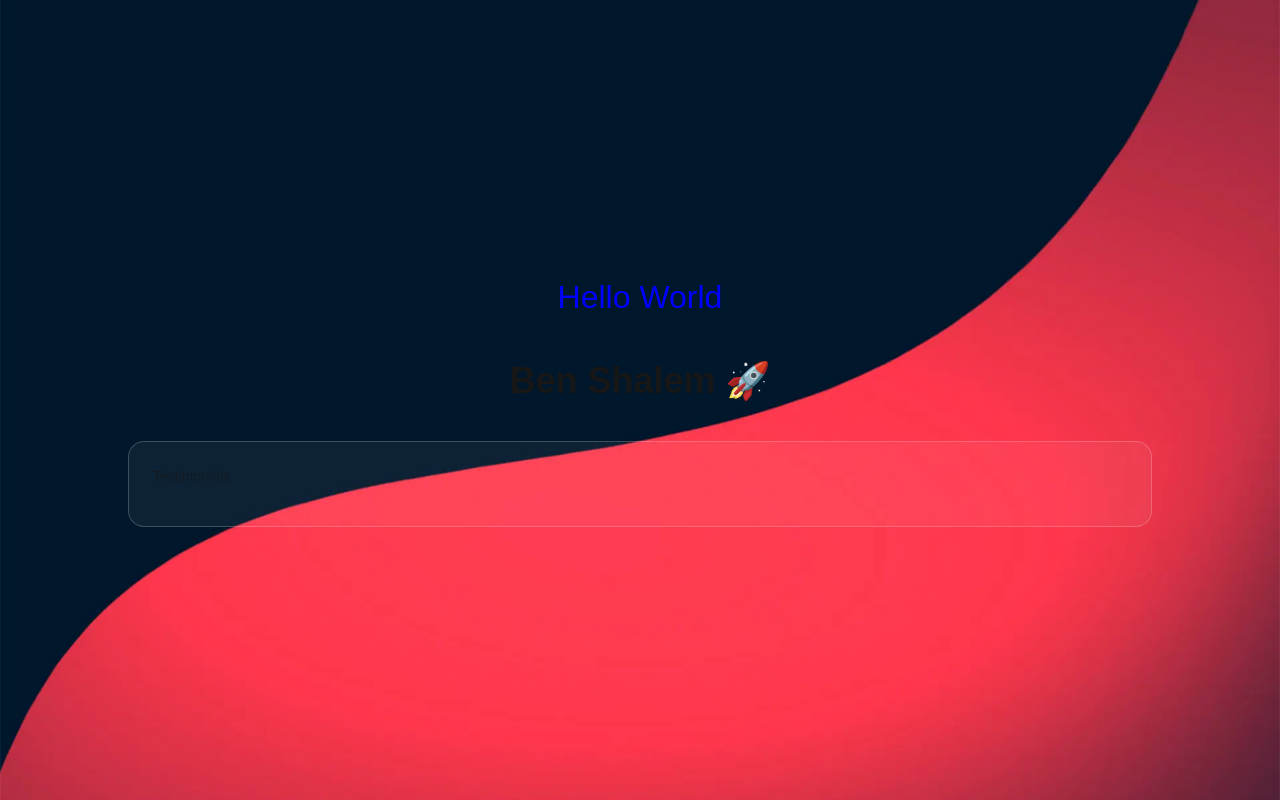
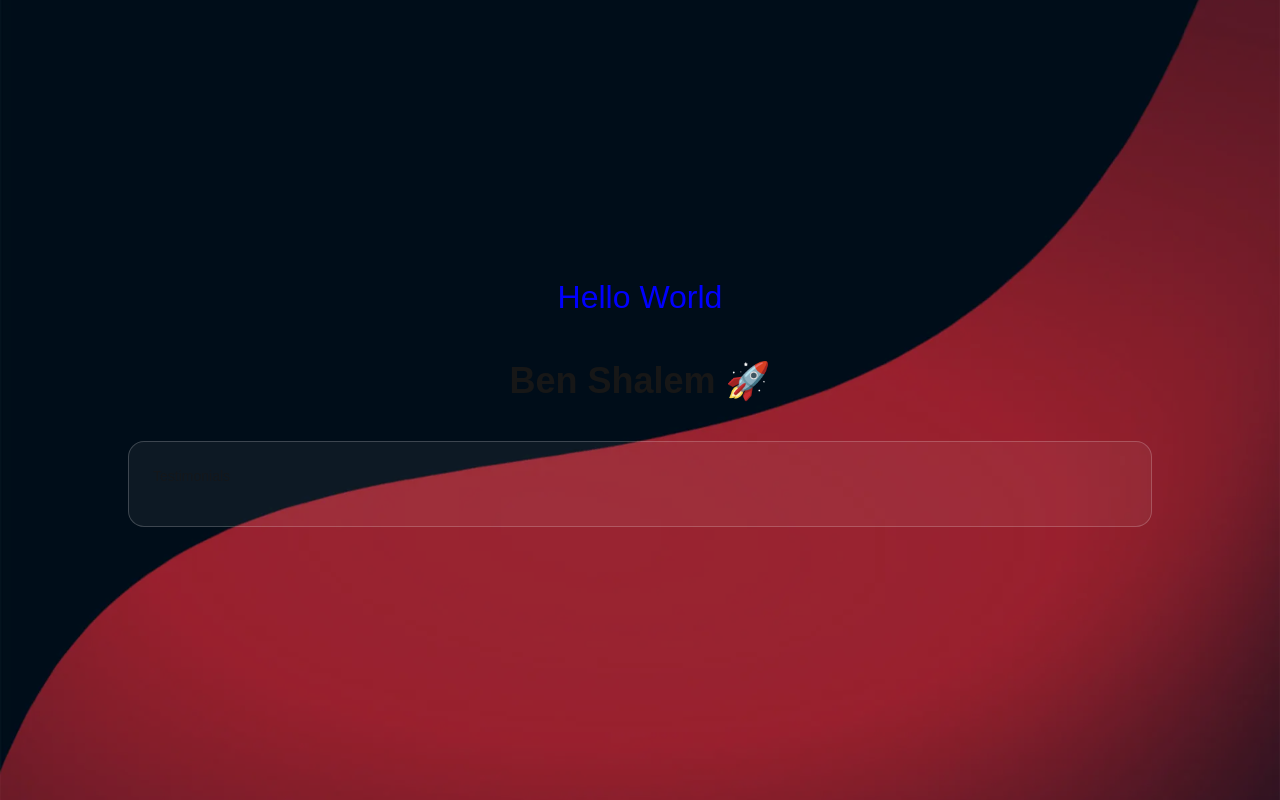
Before and after one commit to benshalem/my-site, a Next.js app: page / in a window 1280 px wide. Built offline with nearby package versions, Linux system fonts and the light colour scheme.

Commit message:
mensagem

```diff
--- a/app/globals.css
+++ b/app/globals.css
@@ -19,6 +19,13 @@
   }
 }
 
+/* Ensure full viewport coverage */
+html, body {
+  height: 100%;
+  margin: 0;
+  padding: 0;
+}
+
 /* Reset body default background */
 body {
   background: var(--background);
@@ -28,14 +35,19 @@ body {
   min-height: 100vh;
 }
 
-/* Fixed background layer (works on all browsers including mobile) */
+/* Responsive background layer with overlay */
 body::before {
   content: "";
   position: fixed;
   inset: 0;
-  background-image: url('/background.webp');
-  background-size: cover;
-  background-position: center;
+  background-image: url('/background.webp'); /* ✅ adjust extension if .jpg */
+  background-size: cover;       /* scales responsively */
+  background-position: center;  /* keeps focus centered */
   background-repeat: no-repeat;
+  background-attachment: scroll; /* safer for mobile */
   z-index: -1;
+
+  /* Semi-transparent overlay for readability */
+  background-color: rgba(0, 0, 0, 0.4);
+  background-blend-mode: darken;
 }
```
